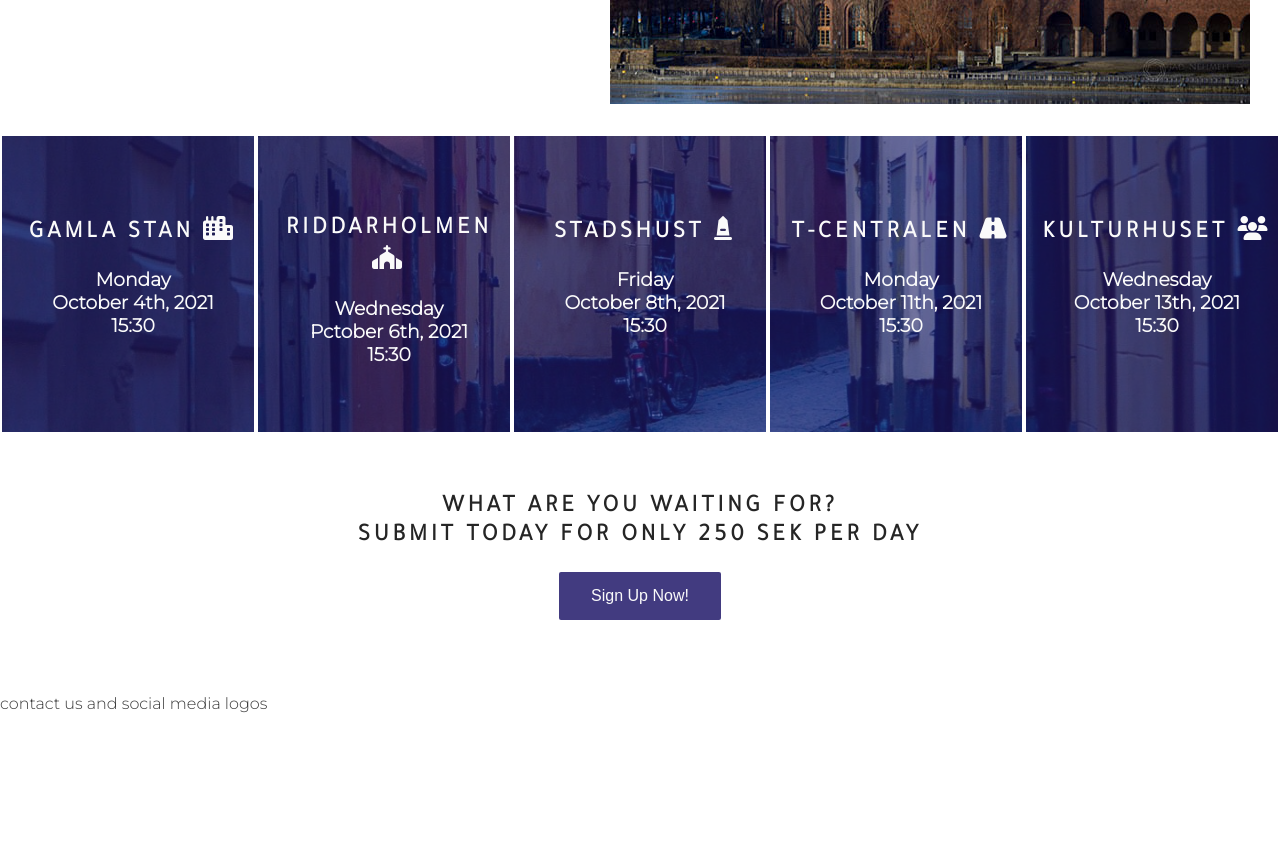
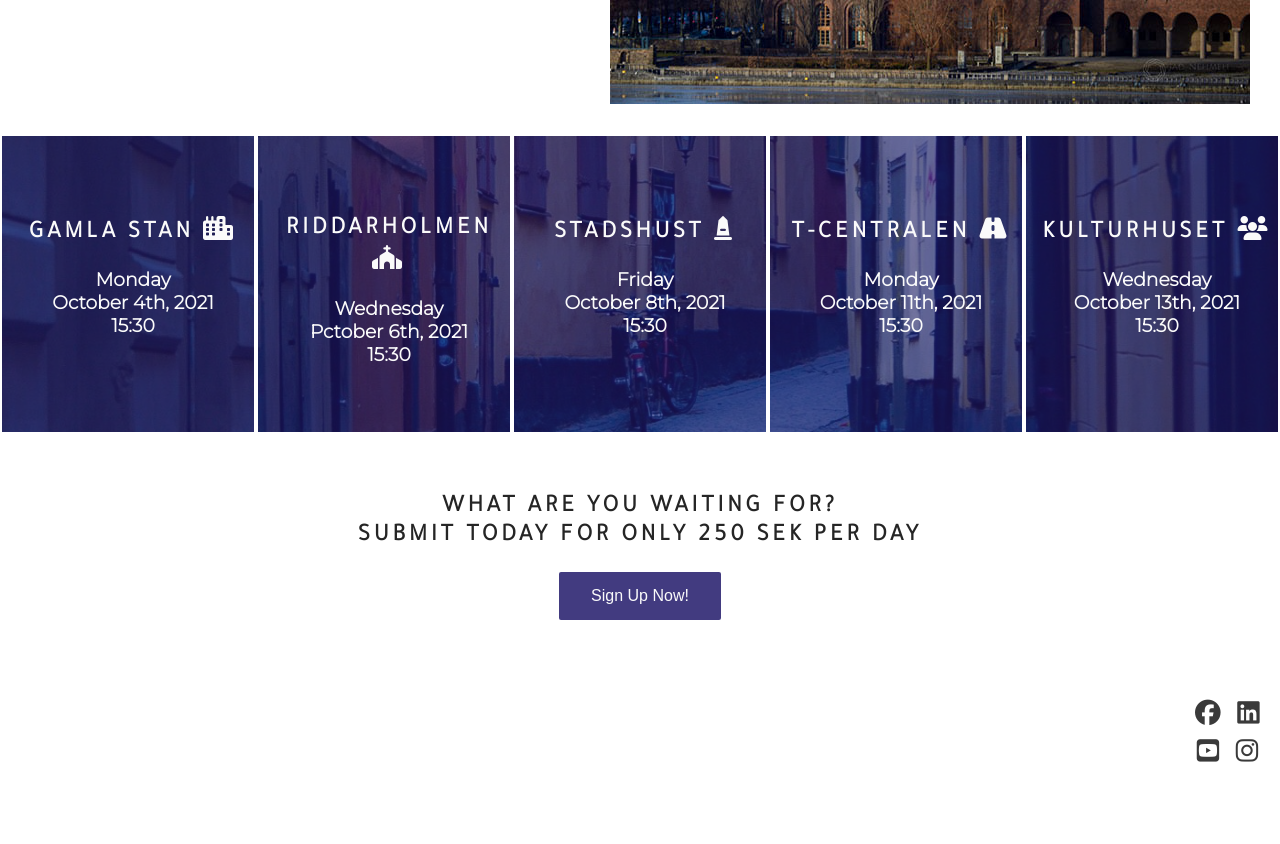
Before and after one commit to jnehmeh87/project_one, a plain HTML site: page index.html in a window 1280 px wide. Shown: the part 1201-2045 px from the top of the page. Drawn offline with Linux system fonts and the light colour scheme.

Commit message:
Add footer to index.html and make styiling in css

```diff
--- a/assets/css/style.css
+++ b/assets/css/style.css
@@ -231,12 +231,15 @@ h1, h2 {
     color:rgba(34, 26, 107, 0.856);
 }
 
+/* Footer  */
+
 footer {
     height: 150px;
 }
 
 .social-networks {
     text-align: center;
+    float: right;
 }
 
 .social-networks > li {
--- a/index.html
+++ b/index.html
@@ -111,7 +111,20 @@
     </section>
 
     <footer>
-        contact us and social media logos
+        <ul class="social-networks">
+            <li>
+                <a href="https://facebook.com/jnehmeh" target="_blank" rel="noopener" aria-label="Visit our Facebook page (Opens in a new tab)"><i class="fab fa-facebook"></i></a>
+            </li>
+            <li>
+                <a href="https://linkedin.com/in/jnehmeh" target="_blank" rel="noopener" aria-label="Visit our linkedin page (Opens in a new tab)"><i class="fab fa-linkedin"></i> </a>
+            </li>
+            <li>
+                <a href="https://www.youtube.com/c/JadNehmeh" target="_blank" rel="noopener" aria-label="Visit our Youtube page (Opens in a new tab)"><i class="fab fa-youtube-square"></i></a>
+            </li>
+            <li>
+                <a href="https://instagram.com/jnehmeh87" target="_blank" rel="noopener" aria-label="Visit our Instagram page (Opens in a new tab)"><i class="fab fa-instagram"></i></a>
+            </li>
+        </ul>
     </footer>
 
     <!-- font awesome script -->
```
